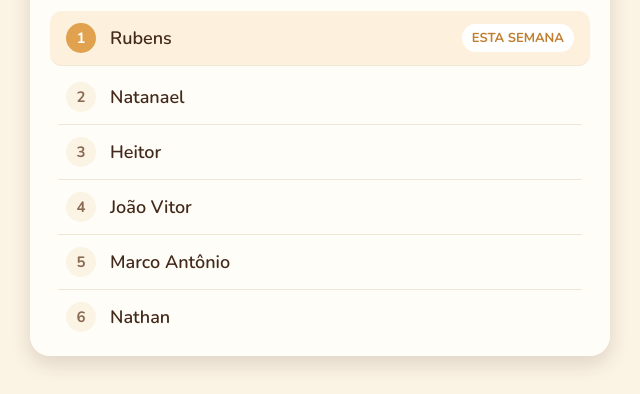
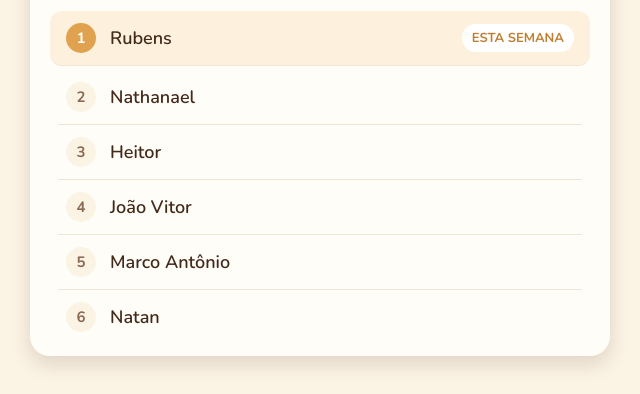
Before and after one commit to Jvlemosb/Filadabolacha, a plain HTML site: page index.html in a window 1280 px wide. Shown: the part 551-945 px from the top of the page, 320-960 px from the left. Drawn offline with nearby package versions, Linux system fonts and the light colour scheme.

Commit message:
linha222

```diff
--- a/index.html
+++ b/index.html
@@ -219,11 +219,11 @@
       <h2>A ordem da fila</h2>
       <ol class="fila" id="fila">
         <li>Rubens</li>
-        <li>Natanael</li>
+        <li>Nathanael</li>
         <li>Heitor</li>
         <li>João Vitor</li>
         <li>Marco Antônio</li>
-        <li>Nathan</li>
+        <li>Natan</li>
       </ol>
     </section>
 
```
